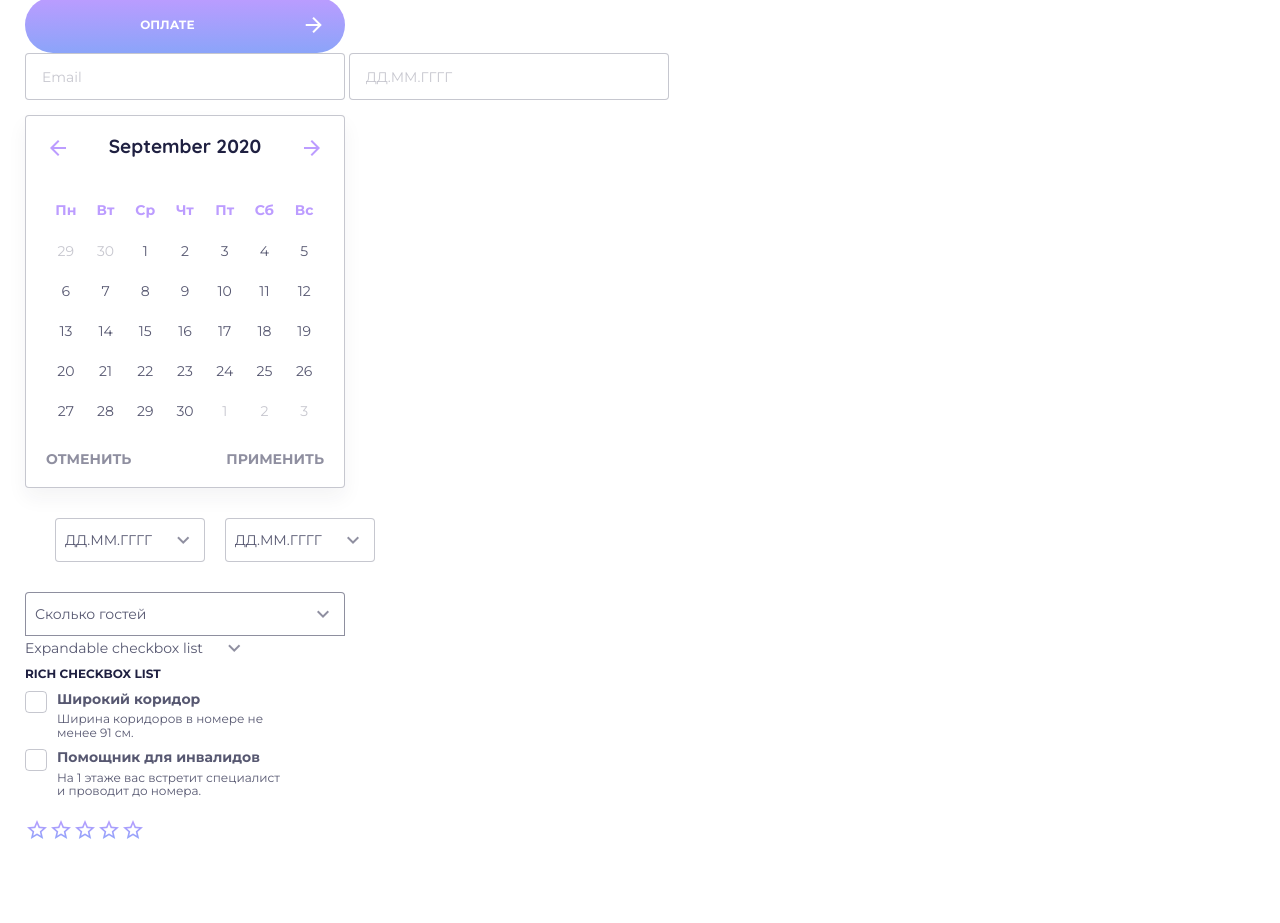
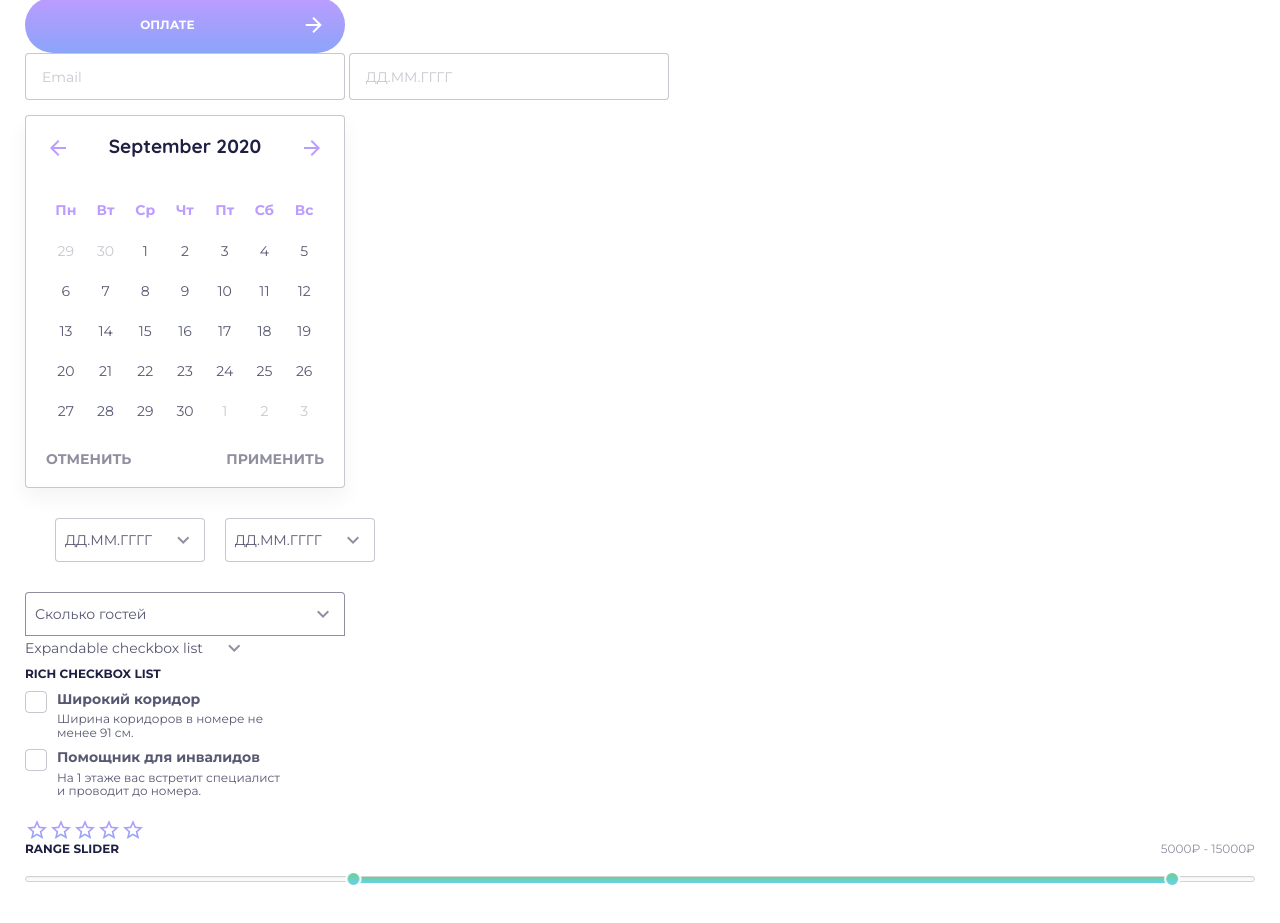
Before and after one commit to RynerNO/toxin, a website built with webpack: page src/index.pug in a window 1280 px wide. Shown: the part 95-1018 px from the top of the page. Built offline with nearby package versions, Linux system fonts and the light colour scheme.

Commit message:
range slider

```diff
--- a/src/includes/header.pug
+++ b/src/includes/header.pug
@@ -59,3 +59,5 @@ div.header
     }])
 
     +rateButton('test_5')
+
+    +rangeSlider('test_6', "Range slider", "₽")
--- a/src/includes/mixins.pug
+++ b/src/includes/mixins.pug
@@ -135,3 +135,16 @@ mixin rateButton(id)
       i.material-icons star_border
   else
     p ID is required
+
+
+//- RANGE SLIDER
+mixin rangeSlider(id, title, currency)
+  if id
+    div(id=id).rangeSlider
+      div.rangeSlider__header
+        h3=title
+        p.rangeSlider__values
+          span(class="rangeSlider__currency")=currency
+      div.rangeSlider__slider
+  else
+    p ID is required
--- a/src/index.js
+++ b/src/index.js
@@ -1,7 +1,9 @@
 import 'normalize.css'
+import 'nouislider/distribute/nouislider.min.css'
 import './styles.sass'
+
 import imask from 'imask'
-import rangeSlider from 'nouislider'
+
 import Elements from './js/Elements'
 import DatePicker from './js/DatePicker'
 
@@ -51,3 +53,6 @@ const expandedChecklist = Elements.ExpandedChecklist('test_3')
 const richChecklist = Elements.RichChecklist('test_4')
 
 const rateButton = Elements.RateButton("test_5")
+
+
+const rangeSlider = Elements.RangeSlider("test_6", {min: 1000, max: 16000, start: 5000, end: 15000, step: 1000})
--- a/src/js/Elements.js
+++ b/src/js/Elements.js
@@ -1,5 +1,6 @@
 import DatePicker from './DatePicker'
 import Events from './Events'
+import slider from 'nouislider'
 export class Elements {
 	constructor() {}
 	static DropdownDate(id) {
@@ -17,6 +18,9 @@ export class Elements {
 	}
 	static RateButton(id) {
 		return new RateButton(id)
+	}
+	static RangeSlider(id,  options) {
+		return new RangeSlider(id,  options)
 	}
 }
 export default Elements
@@ -390,3 +394,37 @@ class RateButton extends ElementsBase {
 		 this.#clearStars()
 	 }
 }
+
+
+class RangeSlider extends ElementsBase {
+	constructor(id, {min, max, start, end, step}) {
+		super()
+
+		this.wrapper = document.querySelector(`#${id}`)
+		this.baseClass = "rangeSlider"
+		this.slider = slider.create(this.wrapper.querySelector(`.${this.baseClass}__slider`), {
+			start: [start , end],
+			connect: true,
+			step: step,
+			range: {
+				'min': min,
+				'max': max
+			}
+		})
+		this.#init()
+	}
+	#init() {
+
+		this.valuesEl = this.wrapper.querySelector(`.${this.baseClass}__values`)
+		this.currency = this.wrapper.querySelector(`.${this.baseClass}__currency`).innerText
+		this.slider.on('update', () => {
+
+			this.#setValues()
+		})
+	}
+	#setValues() {
+		let values = this.slider.get()
+
+		this.valuesEl.innerText = `${Math.ceil(values[0])}${this.currency} - ${Math.ceil(values[1])}${this.currency}`
+	}
+}
--- a/src/styles/mixins.sass
+++ b/src/styles/mixins.sass
@@ -402,3 +402,33 @@
     background: -webkit-linear-gradient(#BC9CFF, #8BA4F9)
     -webkit-background-clip: text
     -webkit-text-fill-color: transparent
+
+.rangeSlider
+  &__header
+    display: flex
+    justify-content: space-between
+    padding-bottom: 20px
+  &__values
+    color: $shade-50
+    font-size: 0.75rem
+  &__slider
+    height: 0.375rem
+  & .noUi-handle
+    border-radius: 10px
+    width: 0.75rem
+    height: 0.75rem
+    right: -8px
+    top: -6px
+    border: 2px solid #fff
+    background: linear-gradient(#6FCF97, #66D2EA)
+    box-sizing: content-box
+    box-shadow: none
+    cursor: pointer
+    &:focus
+      outline: none
+    &::before, &::after
+      display: none
+  & .noUi-base
+    height: 0.375rem
+  & .noUi-connect
+    background: linear-gradient(#6FCF97, #66D2EA)
```
